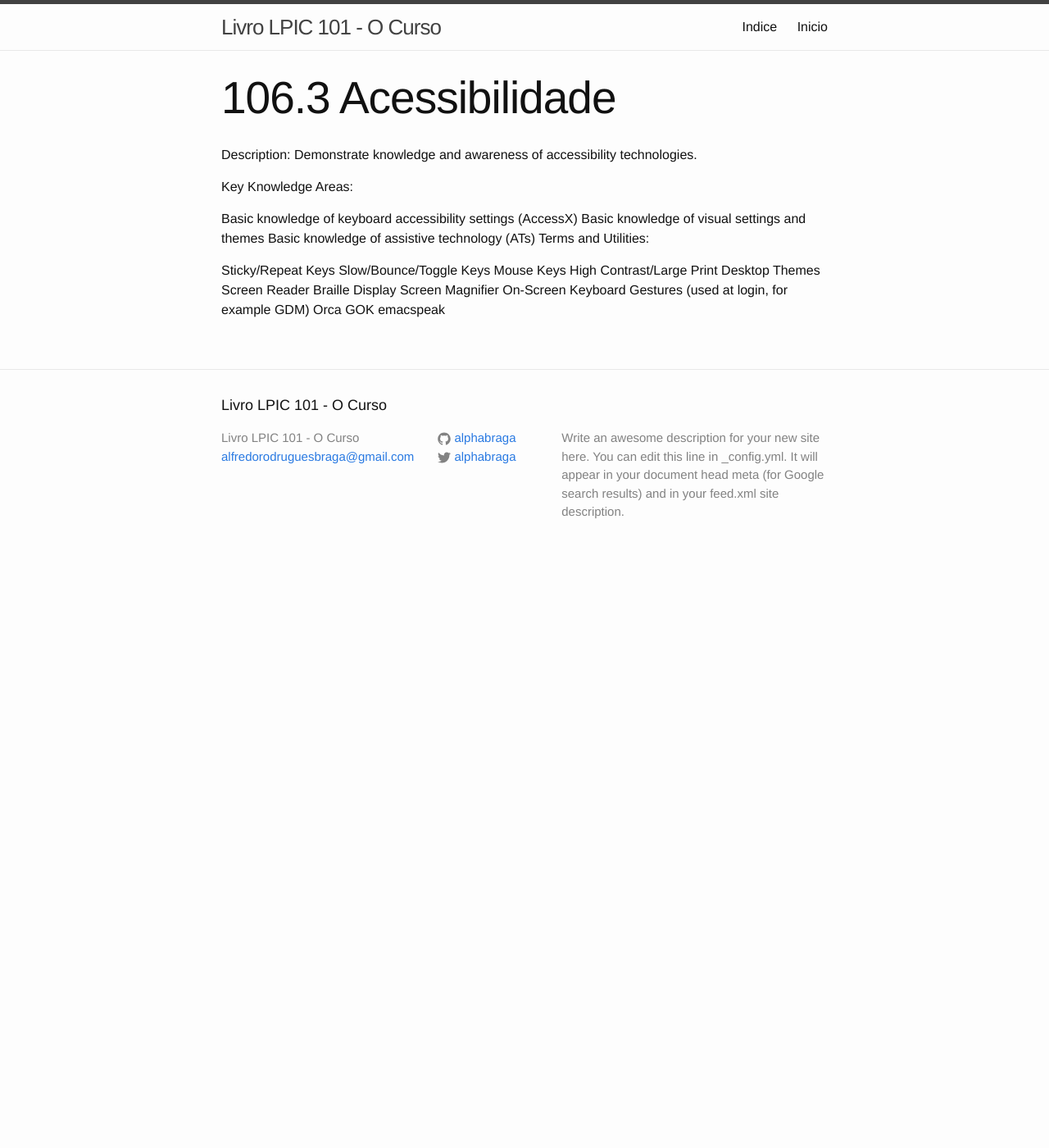
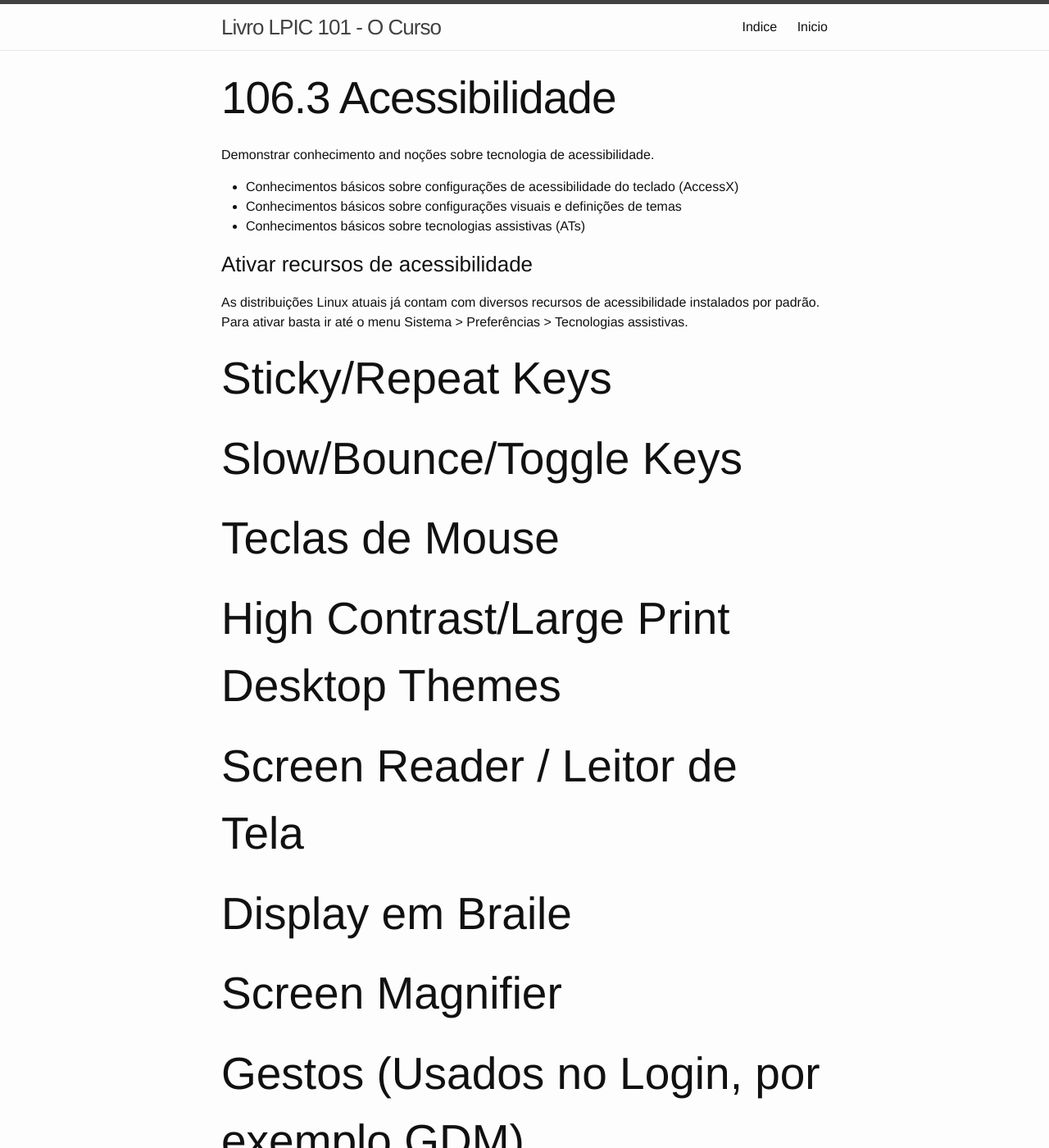
Before and after one commit to alphabraga/lpic1, a Jekyll site: the page built from topicos/106/106-3-acessibilidade.md, in a window 1280 px wide and 1400 px high. Shown: the whole window at 82% size. Built offline with Jekyll 4.4.1, drawn with Linux system fonts in a browser that asks for light colours; some of the changed text lies outside the part shown.

Commit message:
traduções e correções

```diff
--- a/topicos/106/106-3-acessibilidade.md
+++ b/topicos/106/106-3-acessibilidade.md
@@ -4,25 +4,51 @@ title: 106.3 Acessibilidade
 permalink: /106/106-3-acessibilidade
 ---
 
+Demonstrar conhecimento and noções sobre tecnologia de acessibilidade.
 
-Description: Demonstrate knowledge and awareness of accessibility technologies.
+* Conhecimentos básicos sobre configurações de acessibilidade do teclado (AccessX)
+* Conhecimentos básicos sobre configurações visuais e definições de temas
+* Conhecimentos básicos sobre tecnologias assistivas (ATs)
 
-Key Knowledge Areas:
 
-Basic knowledge of keyboard accessibility settings (AccessX)
-Basic knowledge of visual settings and themes
-Basic knowledge of assistive technology (ATs)
-Terms and Utilities:
+### Ativar recursos de acessibilidade
 
-Sticky/Repeat Keys
-Slow/Bounce/Toggle Keys
-Mouse Keys
-High Contrast/Large Print Desktop Themes
-Screen Reader
-Braille Display
-Screen Magnifier
-On-Screen Keyboard
-Gestures (used at login, for example GDM)
-Orca
-GOK
-emacspeak
+As distribuições Linux atuais já contam com diversos recursos de acessibilidade ins­talados por padrão. Para ativar basta  ir até o menu Sistema > Preferências > Tecnologias assistivas.
+
+## Sticky/Repeat Keys
+
+
+## Slow/Bounce/Toggle Keys
+
+
+## Teclas de Mouse
+
+
+## High Contrast/Large Print Desktop Themes
+
+
+## Screen Reader / Leitor de Tela
+
+
+## Display em Braile
+
+
+## Screen Magnifier
+
+
+## Gestos (Usados no Login, por exemplo GDM)
+
+
+## Orca
+
+O Orca é uma tecnologia assistiva livre, de código aberto, flexível, extensível e poderosa para pessoas com deficiência visual. Usando várias combinações da síntese de fala, do braille, e da ampliação.
+
+Com ele, uma voz sin­tetizada diz o texto sob o clique do mouse. Este recurso é especialmente útil para usuários com deficiência visual. Para que o leitor de tela Orca seja iniciado toda vez que o sistema for iniciado, basta clicar em Aplicativos preferenciais e, na seção Visual, marcar a opção Executar ao iniciar.
+
+
+## GOK / Gnome Onscreen Keyboard
+
+É um programa que exibe um teclado na tela do computador proporcionando ao usuário a sua utilização em prol do teclado e mouse padrão do sistema.
+
+
+## emacspeak
```
Also changed, not shown: topicos/106/106-2-configure-o-display-manager.md (+20 -9 lines), topicos/107/107-1-gerencie-usuarios-e-grupos-e-arquivos-de-sistema-relacionados.md (+11 -11 lines).
